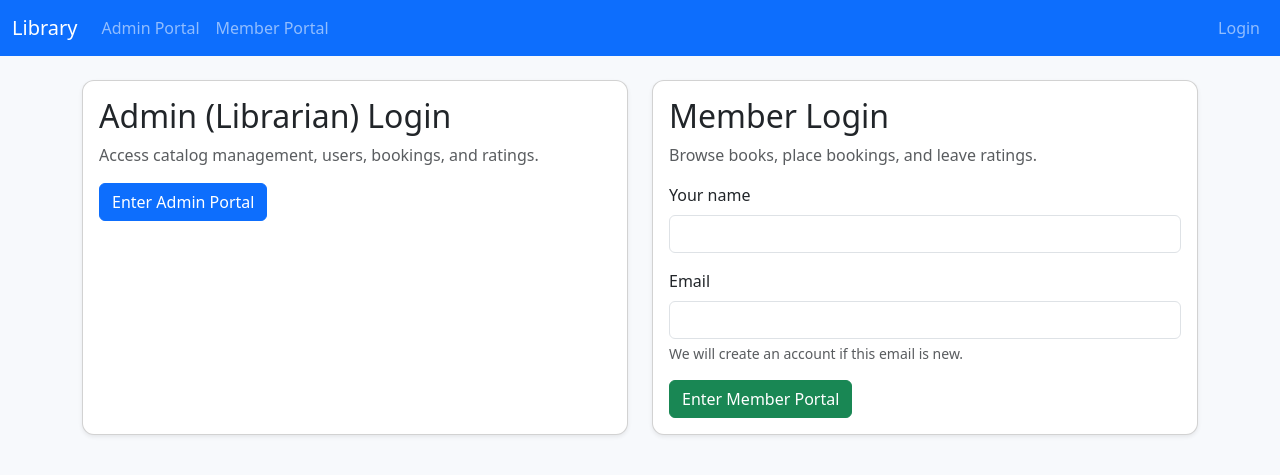
After one commit to Aawaiz-Soomro/LibraDB, a Flask app: page /login in a window 1280 px wide. The commit adds this page. Shown: the top 475 px of the page. Run offline with Flask 3, Linux system fonts and the light colour scheme.

Commit message:
Add login flow and dedicated member portal

```diff
--- a/library_app/routes.py
+++ b/library_app/routes.py
@@ -1,11 +1,34 @@
 from datetime import date
 
-from flask import Blueprint, flash, redirect, render_template, request, url_for
+from flask import Blueprint, flash, redirect, render_template, request, session, url_for
 
 from . import db
 from .models import Book, Booking, Category, Rating, User
 
 bp = Blueprint("library", __name__)
+
+
+def current_role() -> str | None:
+    return session.get("role")
+
+
+def current_member() -> User | None:
+    user_id = session.get("user_id")
+    if not user_id:
+        return None
+    return User.query.get(user_id)
+
+
+def require_role(role: str):
+    if current_role() != role:
+        flash("Please log in to access that portal.", "warning")
+        return redirect(url_for("library.login", next=request.path))
+    return None
+
+
+@bp.app_context_processor
+def inject_globals():
+    return {"active_role": current_role(), "active_member": current_member()}
 
 
 def get_form_value(field_name: str, cast=str, default=None):
@@ -34,6 +57,97 @@ def index():
         rating_count=rating_count,
         recent_books=recent_books,
         top_rated=top_rated[:5],
+    )
+
+
+@bp.route("/login", methods=["GET", "POST"])
+def login():
+    users = User.query.order_by(User.name).all()
+
+    if request.method == "POST":
+        role = request.form.get("role")
+
+        if role == "admin":
+            session.clear()
+            session["role"] = "admin"
+            flash("Logged in as Librarian.", "success")
+            next_page = request.args.get("next")
+            return redirect(next_page or url_for("library.admin_portal"))
+
+        if role == "member":
+            name = get_form_value("name")
+            email = get_form_value("email")
+            if not name or not email:
+                flash("Please provide your name and email to continue.", "warning")
+                return redirect(url_for("library.login"))
+
+            member = User.query.filter_by(email=email).first()
+            if not member:
+                member = User(name=name, email=email)
+                db.session.add(member)
+                db.session.commit()
+
+            session.clear()
+            session["role"] = "member"
+            session["user_id"] = member.id
+            flash("Signed in to the Member portal.", "success")
+            next_page = request.args.get("next")
+            return redirect(next_page or url_for("library.member_portal"))
+
+        flash("Select a portal to continue.", "warning")
+
+    return render_template("auth/login.html", users=users)
+
+
+@bp.route("/logout")
+def logout():
+    session.clear()
+    flash("You have been logged out.", "info")
+    return redirect(url_for("library.index"))
+
+
+@bp.route("/admin")
+def admin_portal():
+    redirect_response = require_role("admin")
+    if redirect_response:
+        return redirect_response
+
+    book_count = Book.query.count()
+    user_count = User.query.count()
+    booking_count = Booking.query.count()
+    rating_count = Rating.query.count()
+
+    recent_books = Book.query.order_by(Book.created_at.desc()).limit(5)
+    active_bookings = Booking.query.filter_by(returned=False).order_by(Booking.start_date.desc()).limit(5)
+
+    return render_template(
+        "admin/dashboard.html",
+        book_count=book_count,
+        user_count=user_count,
+        booking_count=booking_count,
+        rating_count=rating_count,
+        recent_books=recent_books,
+        active_bookings=active_bookings,
+    )
+
+
+@bp.route("/member")
+def member_portal():
+    redirect_response = require_role("member")
+    if redirect_response:
+        return redirect_response
+
+    member = current_member()
+    open_bookings = Booking.query.filter_by(user_id=member.id, returned=False).order_by(Booking.start_date.desc()).limit(5)
+    recent_ratings = Rating.query.filter_by(user_id=member.id).order_by(Rating.created_at.desc()).limit(3)
+    suggested_books = Book.query.order_by(Book.created_at.desc()).limit(4)
+
+    return render_template(
+        "member/dashboard.html",
+        member=member,
+        open_bookings=open_bookings,
+        recent_ratings=recent_ratings,
+        suggested_books=suggested_books,
     )
 
 
@@ -319,3 +433,131 @@ def create_rating():
         return redirect(url_for("library.ratings"))
 
     return render_template("ratings/form.html", users=users, books=books)
+
+
+@bp.route("/member/books")
+def member_books():
+    redirect_response = require_role("member")
+    if redirect_response:
+        return redirect_response
+
+    category_id = request.args.get("category", type=int)
+    categories = Category.query.all()
+
+    if category_id:
+        book_list = Book.query.filter_by(category_id=category_id).all()
+    else:
+        book_list = Book.query.all()
+
+    return render_template(
+        "member/books.html",
+        books=book_list,
+        categories=categories,
+        selected_category=category_id,
+    )
+
+
+@bp.route("/member/bookings")
+def member_bookings():
+    redirect_response = require_role("member")
+    if redirect_response:
+        return redirect_response
+
+    member = current_member()
+    bookings_list = (
+        Booking.query.filter_by(user_id=member.id)
+        .order_by(Booking.start_date.desc())
+        .all()
+    )
+    return render_template("member/bookings.html", bookings=bookings_list, member=member)
+
+
+@bp.route("/member/bookings/new", methods=["GET", "POST"])
+def member_create_booking():
+    redirect_response = require_role("member")
+    if redirect_response:
+        return redirect_response
+
+    member = current_member()
+    books = Book.query.all()
+
+    if request.method == "POST":
+        book_id = get_form_value("book_id", int)
+        book = Book.query.get_or_404(book_id)
+        if book.copies_available < 1:
+            flash("No copies available", "warning")
+            return redirect(url_for("library.member_create_booking"))
+
+        booking = Booking(
+            user_id=member.id,
+            book_id=book_id,
+            start_date=get_form_value("start_date", lambda v: date.fromisoformat(v)),
+            end_date=get_form_value("end_date", lambda v: date.fromisoformat(v)),
+        )
+        book.copies_available -= 1
+        db.session.add(booking)
+        db.session.commit()
+        flash("Booking created", "success")
+        return redirect(url_for("library.member_bookings"))
+
+    return render_template("member/booking_form.html", books=books, member=member)
+
+
+@bp.route("/member/bookings/<int:booking_id>/return", methods=["POST"])
+def member_return_booking(booking_id: int):
+    redirect_response = require_role("member")
+    if redirect_response:
+        return redirect_response
+
+    member = current_member()
+    booking = Booking.query.get_or_404(booking_id)
+    if booking.user_id != member.id:
+        flash("That booking does not belong to you.", "danger")
+        return redirect(url_for("library.member_bookings"))
+
+    if not booking.returned:
+        booking.returned = True
+        booking.book.copies_available += 1
+        db.session.commit()
+        flash("Book marked as returned", "success")
+
+    return redirect(url_for("library.member_bookings"))
+
+
+@bp.route("/member/ratings")
+def member_ratings():
+    redirect_response = require_role("member")
+    if redirect_response:
+        return redirect_response
+
+    member = current_member()
+    rating_list = (
+        Rating.query.filter_by(user_id=member.id)
+        .order_by(Rating.created_at.desc())
+        .all()
+    )
+    return render_template("member/ratings.html", ratings=rating_list, member=member)
+
+
+@bp.route("/member/ratings/new", methods=["GET", "POST"])
+def member_create_rating():
+    redirect_response = require_role("member")
+    if redirect_response:
+        return redirect_response
+
+    member = current_member()
+    books = Book.query.all()
+
+    if request.method == "POST":
+        rating = Rating(
+            user_id=member.id,
+            book_id=get_form_value("book_id", int),
+            score=get_form_value("score", int),
+            comment=get_form_value("comment"),
+        )
+        db.session.add(rating)
+        db.session.commit()
+        flash("Thanks for rating!", "success")
+        return redirect(url_for("library.member_ratings"))
+
+    return render_template("member/rating_form.html", books=books, member=member)
--- /dev/null
+++ b/library_app/templates/auth/login.html
@@ -0,0 +1,38 @@
+{% extends 'base.html' %}
+{% block content %}
+<div class="row g-4">
+  <div class="col-lg-6">
+    <div class="card shadow-sm h-100">
+      <div class="card-body">
+        <h2 class="card-title">Admin (Librarian) Login</h2>
+        <p class="text-muted">Access catalog management, users, bookings, and ratings.</p>
+        <form method="post">
+          <input type="hidden" name="role" value="admin">
+          <button class="btn btn-primary">Enter Admin Portal</button>
+        </form>
+      </div>
+    </div>
+  </div>
+  <div class="col-lg-6">
+    <div class="card shadow-sm h-100">
+      <div class="card-body">
+        <h2 class="card-title">Member Login</h2>
+        <p class="text-muted">Browse books, place bookings, and leave ratings.</p>
+        <form method="post">
+          <input type="hidden" name="role" value="member">
+          <div class="mb-3">
+            <label class="form-label" for="name">Your name</label>
+            <input type="text" class="form-control" id="name" name="name" required>
+          </div>
+          <div class="mb-3">
+            <label class="form-label" for="email">Email</label>
+            <input type="email" class="form-control" id="email" name="email" required>
+            <div class="form-text">We will create an account if this email is new.</div>
+          </div>
+          <button class="btn btn-success">Enter Member Portal</button>
+        </form>
+      </div>
+    </div>
+  </div>
+</div>
+{% endblock %}
--- a/library_app/templates/base.html
+++ b/library_app/templates/base.html
@@ -15,11 +15,30 @@
           <span class="navbar-toggler-icon"></span>
         </button>
         <div class="collapse navbar-collapse" id="navbarNav">
-          <ul class="navbar-nav">
-            <li class="nav-item"><a class="nav-link" href="{{ url_for('library.books') }}">Books</a></li>
-            <li class="nav-item"><a class="nav-link" href="{{ url_for('library.users') }}">Users</a></li>
-            <li class="nav-item"><a class="nav-link" href="{{ url_for('library.bookings') }}">Bookings</a></li>
-            <li class="nav-item"><a class="nav-link" href="{{ url_for('library.ratings') }}">Ratings</a></li>
+          <ul class="navbar-nav me-auto">
+            <li class="nav-item"><a class="nav-link" href="{{ url_for('library.admin_portal') }}">Admin Portal</a></li>
+            <li class="nav-item"><a class="nav-link" href="{{ url_for('library.member_portal') }}">Member Portal</a></li>
+            {% if active_role == 'admin' %}
+              <li class="nav-item"><a class="nav-link" href="{{ url_for('library.books') }}">Books</a></li>
+              <li class="nav-item"><a class="nav-link" href="{{ url_for('library.users') }}">Users</a></li>
+              <li class="nav-item"><a class="nav-link" href="{{ url_for('library.bookings') }}">Bookings</a></li>
+              <li class="nav-item"><a class="nav-link" href="{{ url_for('library.ratings') }}">Ratings</a></li>
+            {% elif active_role == 'member' %}
+              <li class="nav-item"><a class="nav-link" href="{{ url_for('library.member_books') }}">Browse Books</a></li>
+              <li class="nav-item"><a class="nav-link" href="{{ url_for('library.member_bookings') }}">My Bookings</a></li>
+              <li class="nav-item"><a class="nav-link" href="{{ url_for('library.member_ratings') }}">My Ratings</a></li>
+            {% endif %}
+          </ul>
+          <ul class="navbar-nav ms-auto">
+            {% if active_role == 'admin' %}
+              <li class="nav-item"><span class="navbar-text text-white-50">Signed in as Librarian</span></li>
+              <li class="nav-item"><a class="nav-link" href="{{ url_for('library.logout') }}">Logout</a></li>
+            {% elif active_role == 'member' and active_member %}
+              <li class="nav-item"><span class="navbar-text text-white-50">Member: {{ active_member.name }}</span></li>
+              <li class="nav-item"><a class="nav-link" href="{{ url_for('library.logout') }}">Logout</a></li>
+            {% else %}
+              <li class="nav-item"><a class="nav-link" href="{{ url_for('library.login') }}">Login</a></li>
+            {% endif %}
           </ul>
         </div>
       </div>
```
Also changed, not shown: library_app/templates/admin/dashboard.html (added, +95 -0 lines), library_app/templates/member/booking_form.html (added, +39 -0 lines), library_app/templates/member/bookings.html (added, +50 -0 lines), library_app/templates/member/books.html (added, +45 -0 lines), library_app/templates/member/dashboard.html (added, +108 -0 lines), library_app/templates/member/rating_form.html (added, +35 -0 lines), library_app/templates/member/ratings.html (added, +24 -0 lines).
